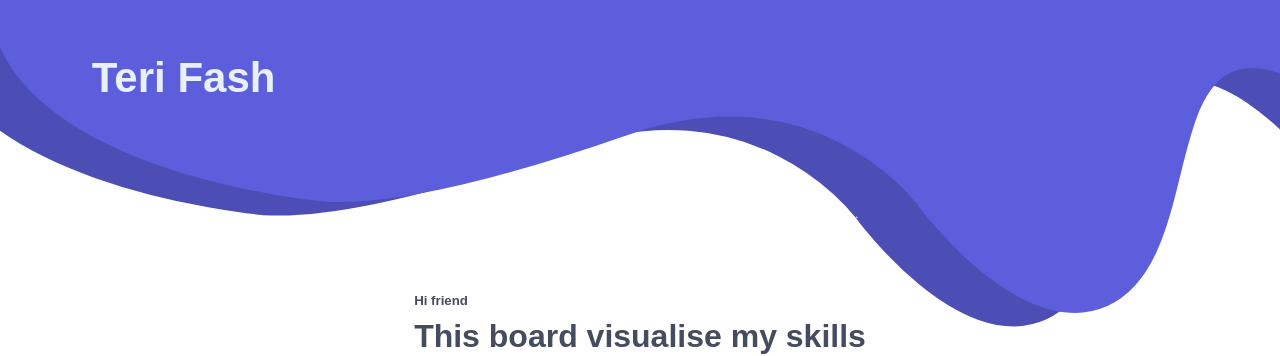
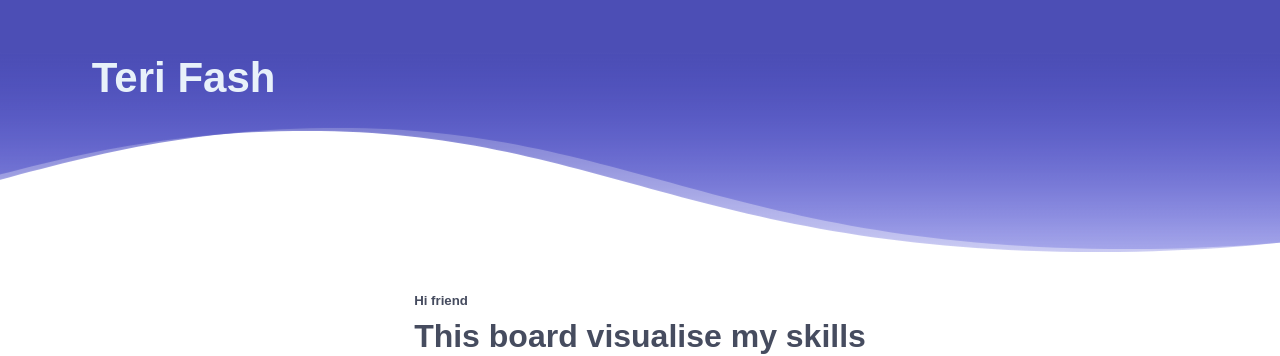
Before and after one commit to TeriFash/cv-skills-board, a React (Create React App) app: page / in a window 1280 px wide. Shown: the top 356 px of the page. Built offline with nearby package versions, Linux system fonts and the light colour scheme; a web font is replaced by a local one.

Commit message:
add wave

```diff
--- a/src/App.css
+++ b/src/App.css
@@ -33,11 +33,10 @@
 }
 
 .Background-Header {
-  z-index: -1;
-  position: absolute;
+  /* position: absolute;
             top: -10vw;
             left:0;
-            right:0;
+            right:0; */
 }
 
 .App-Nav {
@@ -217,3 +216,57 @@
     margin-top: 10vw;
   }
 }
+.Background-header {
+  width: 100%;
+  overflow: hidden;
+  position: absolute;
+  height: 260px;
+  z-index: -1;
+  top: 0;
+  left: 0;
+}
+
+.Background-header .ocean {
+
+  height: 20%;
+  width:100%;
+  position: absolute;
+  top:0;
+  left:0;
+  background: #4c4eb5;
+  transform: scale(1, -1);
+}
+
+.Background-header .wave {
+  background: url(./Img/wave.svg) repeat-x;
+  position: absolute;
+  top: -197px;
+  width: 6400px;
+  height: 198px;
+  animation: wave 7s cubic-bezier( 0.36, 0.45, 0.63, 0.53) infinite;
+  transform: translate3d(0, 0, 0);
+}
+
+.Background-header .wave:nth-of-type(2) {
+  top: -175px;
+  animation: wave 7s cubic-bezier( 0.36, 0.45, 0.63, 0.53) -.125s infinite, swell 7s ease -1.25s infinite;
+  opacity: 1;
+}
+
+@keyframes wave {
+  0% {
+    margin-left: 0;
+  }
+  100% {
+    margin-left: -1600px;
+  }
+}
+
+@keyframes swell {
+  0%, 100% {
+    transform: translate3d(0,-25px,0);
+  }
+  50% {
+    transform: translate3d(0,5px,0);
+  }
+}
--- a/src/Components/Content/BackgroundHeader.js
+++ b/src/Components/Content/BackgroundHeader.js
@@ -3,84 +3,15 @@ import React, { Component } from "react";
 class BackgroundHeader extends Component {
   render() {
     return (
-      <div className="Background-Header">
-        <svg viewBox="0 0 580 302" width="100%" height="100%" xmlns="http://www.w3.org/2000/svg">
-          <g>
-            <title>background</title>
-            <rect
-              fill="none"
-              id="canvas_background"
-              height="302"
-              width="580"
-              y="-1"
-              x="-1"
-            />
-            <g
-              display="none"
-              overflow="visible"
-              y="0"
-              x="0"
-              height="100%"
-              width="100%"
-              id="canvasGrid"
-            >
-              <rect
-                fill="url(#gridpattern)"
-                strokeWidth="0"
-                y="0"
-                x="0"
-                height="100%"
-                width="100%"
-              />
-            </g>
-          </g>
-          <g>
-            <title>Layer 1</title>
-            <g
-              transform="matrix(0.05284713925482465,0,0,0.05284713925482465,0,0) "
-              id="svg_12"
-            >
-              <title>background</title>
-              <rect
-                x="-1"
-                y="-1"
-                width="580"
-                height="302"
-                id="svg_10"
-                fill="transparent"
-              />
-              <g id="svg_9" display="none">
-                <rect
-                  id="svg_13"
-                  width="100%"
-                  height="100%"
-                  x="0"
-                  y="0"
-                  strokeWidth="0"
-                  fill="url(#gridpattern)"
-                />
-              </g>
-            </g>
-            <path
-              fill="#4c4eb5"
-              stroke="#4c4eb5"
-              strokeWidth="1.5"
-              d="m-31.667213,66.469672c5.552917,72.981186 142.481221,88.057844 154.687138,88.404288c12.205917,0.346444 47.597667,-0.3509 134.064506,-30.495305c86.466839,-30.144406 131.683448,32.524225 131.604991,32.177781c0.078456,0.346444 46.088335,63.015074 84.958746,45.563052c38.870412,-17.452022 26.971307,-94.399585 57.115713,-106.29869c30.144406,-11.899104 72.981186,46.009878 72.902719,45.663434c0.078466,0.346444 -1.508083,-136.889911 -1.586549,-137.236355c0.078466,0.346444 -54.657418,-10.759391 -54.735884,-10.312555c0.078466,-0.446836 -578.21811,-2.826655 -577.503277,-2.379819c-0.714833,-0.446836 -7.06102,1.932983 -1.508103,74.914169z"
-              id="svg_8"
-            />
-            <path
-              fill="#5c5edc"
-              stroke="#5c5edc"
-              strokeWidth="1.5"
-              d="m-3.881002,60.341512c5.552917,72.981186 142.481221,88.057844 154.687138,88.404288c12.205917,0.346444 47.597667,-0.3509 134.064506,-30.495305c86.466839,-30.144406 131.683448,32.524225 131.604991,32.177781c0.078456,0.346444 46.088335,63.015074 84.958746,45.563052c38.870412,-17.452022 26.971307,-94.399585 57.115713,-106.29869c30.144406,-11.899104 72.981186,46.009878 72.902719,45.663434c0.078466,0.346444 -1.508083,-136.889911 -1.586549,-137.236355c0.078466,0.346444 -54.657418,-10.759391 -54.735884,-10.312555c0.078466,-0.446836 -578.21811,-2.826655 -577.503277,-2.379819c-0.714833,-0.446836 -7.06102,1.932983 -1.508103,74.914169z"
-              id="svg_7"
-            />
-            <g id="svg_15" />
-          </g>
-        </svg>
+      <div className="Background-header">
+        <div className="ocean">
+          <div className="wave"></div>
+          <div className="wave"></div>
+        </div>
       </div>
     );
   }
 }
-
+// 4c4eb5
+// 5c5edc
 export default BackgroundHeader;
```
Also changed, not shown: src/Img/wave.svg (added).
